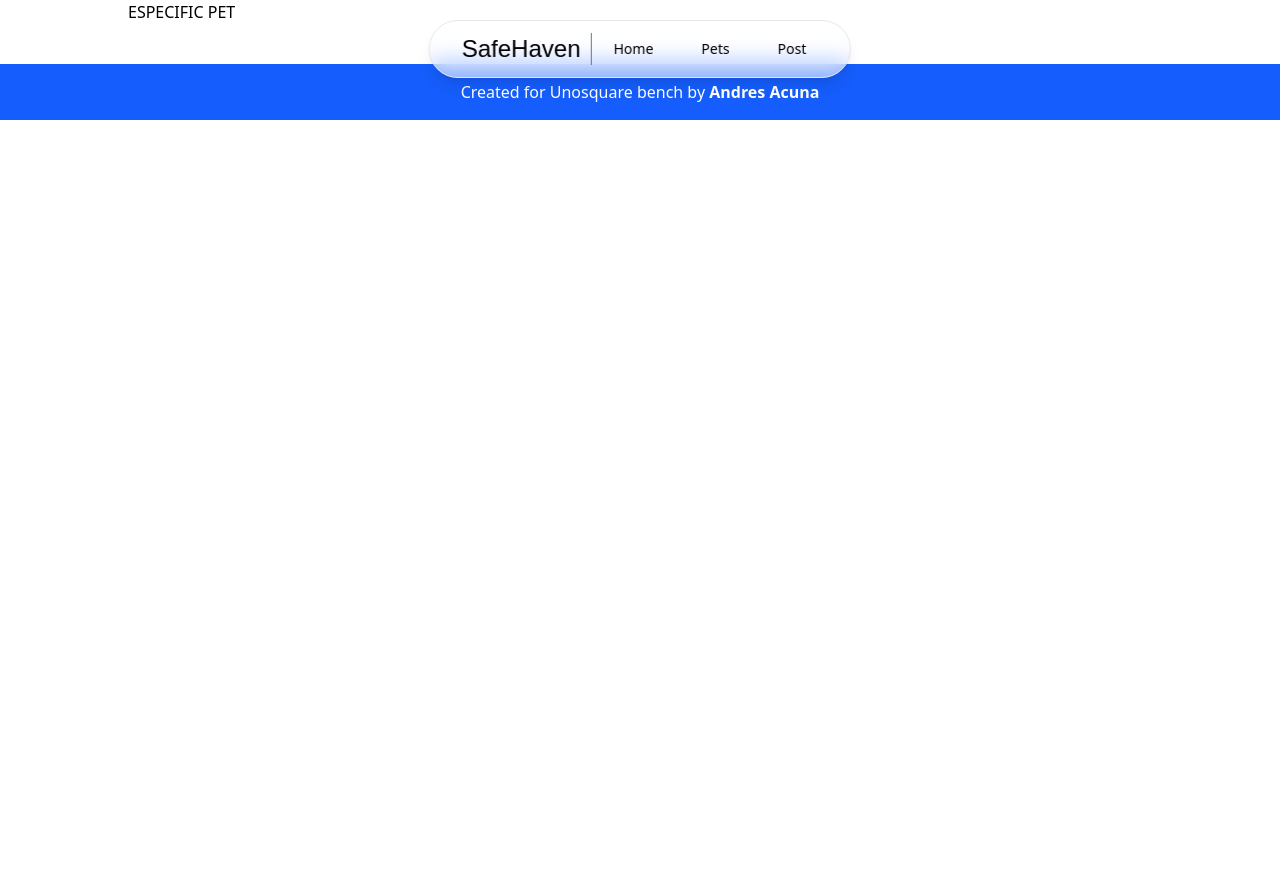
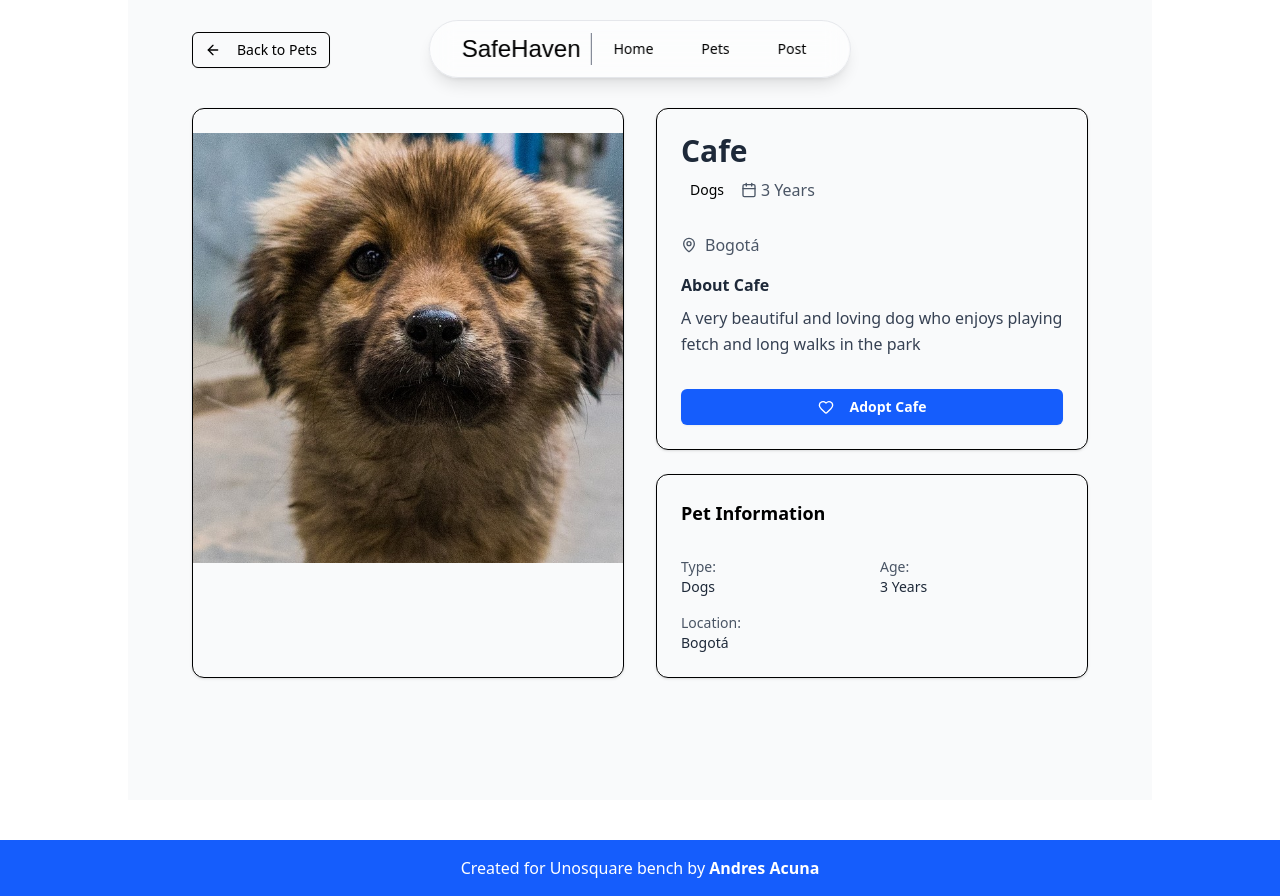
Before and after one commit to AndresAcuna1997/SafeHaven-Front, a Next.js app: page /pet/1 in a window 1280 px wide. Before the commit the page ends 800 px from the top, so only its background shows below. Built offline with nearby package versions, Linux system fonts and the light colour scheme; a web font is replaced by a local one.

Commit message:
Pet page with prefecthing (#4)

```diff
--- a/app/pet/[id]/page.tsx
+++ b/app/pet/[id]/page.tsx
@@ -1,5 +1,198 @@
+'use client';
+
+import { Badge } from '@/components/ui/badge';
+import { Button } from '@/components/ui/button';
+import { Card, CardContent, CardHeader, CardTitle } from '@/components/ui/card';
+import { fetchPetDetails } from '@/lib/api/petDetails';
+import { Pet } from '@/types/pet';
+import { useQuery } from '@tanstack/react-query';
+import { ArrowLeft, Calendar, Heart, MapPin } from 'lucide-react';
+import Image from 'next/image';
+import Link from 'next/link';
+import { useParams } from 'next/navigation';
+
 function Page() {
-  return <div>ESPECIFIC PET</div>;
+  const { id } = useParams();
+
+  const { data, isPending, error } = useQuery<Pet>({
+    queryKey: ['pet-details', +id!],
+    queryFn: () => fetchPetDetails(+id!),
+    enabled: !!id,
+  });
+
+  if (!id) {
+    return (
+      <div className="min-h-screen flex items-center justify-center">
+        <div className="text-center">
+          <h1 className="text-2xl font-bold text-gray-800 mb-4">
+            Pet Not Found
+          </h1>
+          <p className="text-gray-600 mb-6">
+            Sorry, we could not find the data for this pet at the moment!
+          </p>
+          <Link href="/pets">
+            <Button>
+              <ArrowLeft className="mr-2 h-4 w-4" />
+              Back to Pets
+            </Button>
+          </Link>
+        </div>
+      </div>
+    );
+  }
+
+  if (isPending) {
+    return (
+      <div className="min-h-screen flex items-center justify-center">
+        <div className="text-center">
+          <div className="animate-spin rounded-full h-12 w-12 border-b-2 border-blue-600 mx-auto mb-4"></div>
+          <p className="text-gray-600">Loading pet details...</p>
+        </div>
+      </div>
+    );
+  }
+
+  if (error) {
+    return (
+      <div className="min-h-screen flex items-center justify-center">
+        <div className="text-center">
+          <h1 className="text-2xl font-bold text-red-600 mb-4">Error</h1>
+          <p className="text-gray-600 mb-6">
+            Sorry, there was an error loading this pets details.
+          </p>
+          <Link href="/pets">
+            <Button>
+              <ArrowLeft className="mr-2 h-4 w-4" />
+              Back to Pets
+            </Button>
+          </Link>
+        </div>
+      </div>
+    );
+  }
+
+  if (!data) {
+    return (
+      <div className="min-h-screen flex items-center justify-center">
+        <div className="text-center">
+          <h1 className="text-2xl font-bold text-gray-800 mb-4">
+            Pet Not Found
+          </h1>
+          <p className="text-gray-600 mb-6">
+            This pet does not exist in our database.
+          </p>
+          <Link href="/pets">
+            <Button>
+              <ArrowLeft className="mr-2 h-4 w-4" />
+              Back to Pets
+            </Button>
+          </Link>
+        </div>
+      </div>
+    );
+  }
+
+  return (
+    <div className="min-h-screen bg-gray-50 py-8">
+      <div className="max-w-4xl mx-auto">
+        <div className="mb-6">
+          <Link href="/pets">
+            <Button variant="outline" className="mb-4">
+              <ArrowLeft className="mr-2 h-4 w-4" />
+              Back to Pets
+            </Button>
+          </Link>
+        </div>
+
+        <div className="grid grid-cols-1 lg:grid-cols-2 gap-8">
+          <Card className="overflow-hidden">
+            <div className="aspect-square relative">
+              <Image
+                src={data.photo}
+                alt={`Photo of ${data.name}`}
+                fill
+                className="object-cover"
+                priority
+              />
+            </div>
+          </Card>
+
+          <div className="space-y-6">
+            <Card>
+              <CardHeader>
+                <div className="flex items-start justify-between">
+                  <div>
+                    <CardTitle className="text-3xl font-bold text-gray-800">
+                      {data.name}
+                    </CardTitle>
+                    <div className="flex items-center gap-2 mt-2">
+                      <Badge variant="secondary" className="text-sm">
+                        {data.petType}
+                      </Badge>
+                      <div className="flex items-center text-gray-600">
+                        <Calendar className="h-4 w-4 mr-1" />
+                        <span>
+                          {data.age} {data.ageType}
+                        </span>
+                      </div>
+                    </div>
+                  </div>
+                </div>
+              </CardHeader>
+              <CardContent>
+                <div className="space-y-4">
+                  <div className="flex items-center text-gray-600">
+                    <MapPin className="h-4 w-4 mr-2" />
+                    <span>{data.location}</span>
+                  </div>
+
+                  <div>
+                    <h3 className="font-semibold text-gray-800 mb-2">
+                      About {data.name}
+                    </h3>
+                    <p className="text-gray-700 leading-relaxed">
+                      {data.description}
+                    </p>
+                  </div>
+
+                  <div className="pt-4">
+                    <Button className="w-full bg-blue-600 hover:bg-blue-700 text-white font-semibold py-3">
+                      <Heart className="mr-2 h-4 w-4" />
+                      Adopt {data.name}
+                    </Button>
+                  </div>
+                </div>
+              </CardContent>
+            </Card>
+
+            <Card>
+              <CardHeader>
+                <CardTitle className="text-lg">Pet Information</CardTitle>
+              </CardHeader>
+              <CardContent>
+                <div className="grid grid-cols-2 gap-4 text-sm">
+                  <div>
+                    <span className="font-medium text-gray-600">Type:</span>
+                    <p className="text-gray-800">{data.petType}</p>
+                  </div>
+                  <div>
+                    <span className="font-medium text-gray-600">Age:</span>
+                    <p className="text-gray-800">
+                      {data.age} {data.ageType}
+                    </p>
+                  </div>
+                  <div>
+                    <span className="font-medium text-gray-600">Location:</span>
+                    <p className="text-gray-800">{data.location}</p>
+                  </div>
+                </div>
+              </CardContent>
+            </Card>
+          </div>
+        </div>
+      </div>
+    </div>
+  );
 }
 
 export default Page;
--- a/components/GridPets/GridPets.tsx
+++ b/components/GridPets/GridPets.tsx
@@ -97,6 +97,7 @@ const GridPets = () => {
           <div className="grid grid-cols-1 md:grid-cols-2 lg:grid-cols-3 gap-4 mt-4">
             {data.pets.map((pet) => (
               <Petcard
+                id={pet.id}
                 age={pet.age}
                 ageType={pet.ageType}
                 description={pet.description}
--- a/components/Petcard/Petcard.tsx
+++ b/components/Petcard/Petcard.tsx
@@ -1,3 +1,5 @@
+'use client';
+
 import {
   Card,
   CardContent,
@@ -5,10 +7,14 @@ import {
   CardHeader,
   CardTitle,
 } from '@/components/ui/card';
+import { fetchPetDetails } from '@/lib/api/petDetails';
+import { useQueryClient } from '@tanstack/react-query';
 import Image from 'next/image';
+import Link from 'next/link';
 import { Button } from '../ui/button';
 
 interface Props {
+  id: number;
   name: string;
   age: number;
   ageType: 'Years' | 'Months';
@@ -18,6 +24,7 @@ interface Props {
 }
 
 export const Petcard = ({
+  id,
   name,
   age,
   ageType,
@@ -25,6 +32,8 @@ export const Petcard = ({
   location,
   photo,
 }: Props) => {
+  const queryClient = useQueryClient();
+
   return (
     <Card className="w-72 bg-white" role="article">
       <CardHeader>
@@ -45,7 +54,17 @@ export const Petcard = ({
       </CardContent>
       <CardFooter className="flex justify-center">
         <Button className="bg-blue-600 text-white hover:bg-blue-900 cursor-pointer">
-          Adopt me!
+          <Link
+            href={`/pet/${id}`}
+            onMouseEnter={() => {
+              queryClient.prefetchQuery({
+                queryKey: ['pet-details', id],
+                queryFn: () => fetchPetDetails(id),
+              });
+            }}
+          >
+            Adopt me!
+          </Link>
         </Button>
       </CardFooter>
     </Card>
--- /dev/null
+++ b/components/ui/badge.tsx
@@ -0,0 +1,46 @@
+import * as React from 'react';
+import { Slot } from '@radix-ui/react-slot';
+import { cva, type VariantProps } from 'class-variance-authority';
+
+import { cn } from '@/lib/utils';
+
+const badgeVariants = cva(
+  'inline-flex items-center justify-center rounded-md border px-2 py-0.5 text-xs font-medium w-fit whitespace-nowrap shrink-0 [&>svg]:size-3 gap-1 [&>svg]:pointer-events-none focus-visible:border-ring focus-visible:ring-ring/50 focus-visible:ring-[3px] aria-invalid:ring-destructive/20 dark:aria-invalid:ring-destructive/40 aria-invalid:border-destructive transition-[color,box-shadow] overflow-hidden',
+  {
+    variants: {
+      variant: {
+        default:
+          'border-transparent bg-primary text-primary-foreground [a&]:hover:bg-primary/90',
+        secondary:
+          'border-transparent bg-secondary text-secondary-foreground [a&]:hover:bg-secondary/90',
+        destructive:
+          'border-transparent bg-destructive text-white [a&]:hover:bg-destructive/90 focus-visible:ring-destructive/20 dark:focus-visible:ring-destructive/40 dark:bg-destructive/60',
+        outline:
+          'text-foreground [a&]:hover:bg-accent [a&]:hover:text-accent-foreground',
+      },
+    },
+    defaultVariants: {
+      variant: 'default',
+    },
+  },
+);
+
+function Badge({
+  className,
+  variant,
+  asChild = false,
+  ...props
+}: React.ComponentProps<'span'> &
+  VariantProps<typeof badgeVariants> & { asChild?: boolean }) {
+  const Comp = asChild ? Slot : 'span';
+
+  return (
+    <Comp
+      data-slot="badge"
+      className={cn(badgeVariants({ variant }), className)}
+      {...props}
+    />
+  );
+}
+
+export { Badge, badgeVariants };
--- /dev/null
+++ b/lib/api/petDetails.ts
@@ -0,0 +1,21 @@
+import { Pet } from '@/types/pet';
+
+export const fetchPetDetails = async (id: number): Promise<Pet> => {
+  await new Promise((resolve) => setTimeout(resolve, 800));
+
+  const response = await fetch('/data/pets.json');
+
+  if (!response.ok) {
+    throw new Error('Failed to fetch pets');
+  }
+
+  const data: { pets: Pet[] } = await response.json();
+
+  const pet = data.pets.find((pet) => pet.id === id);
+
+  if (!pet) {
+    throw new Error('Pet not found');
+  }
+
+  return pet;
+};
--- a/lib/api/pets.ts
+++ b/lib/api/pets.ts
@@ -1,13 +1,4 @@
-export interface Pet {
-  id: number;
-  name: string;
-  age: number;
-  ageType: 'Years' | 'Months';
-  description: string;
-  location: string;
-  photo: string;
-  petType: string;
-}
+import { Pet } from '@/types/pet';
 
 export const fetchPets = async (
   age: string,
@@ -22,7 +13,7 @@ export const fetchPets = async (
     throw new Error('Failed to fetch pets');
   }
 
-  const data = await response.json();
+  const data: { pets: Pet[] } = await response.json();
   let filteredPets = data.pets;
 
   if (city && city !== 'All') {
--- /dev/null
+++ b/types/pet.ts
@@ -0,0 +1,10 @@
+export interface Pet {
+  id: number;
+  name: string;
+  age: number;
+  ageType: 'Years' | 'Months';
+  description: string;
+  location: string;
+  photo: string;
+  petType: string;
+}
```
